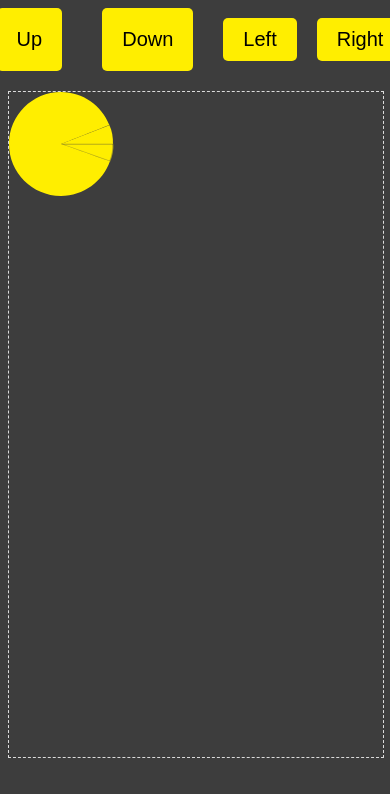
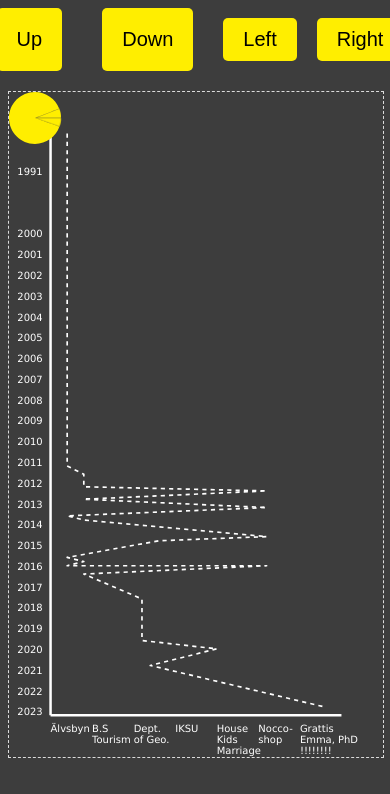
Before and after one commit to Perrus17/EmmasViz, a plain HTML site: page index.html in a window 390 px wide. Drawn offline with Linux system fonts and the light colour scheme.

```diff
--- a/index.html
+++ b/index.html
@@ -16,27 +16,94 @@
       <button id="right">Right</button>
     </div>
     <svg viewBox="0 0 450 800" version="1.1" xmlns="http://www.w3.org/2000/svg" xmlns:xlink="http://www.w3.org/1999/xlink" xml:space="preserve" style="fill-rule:evenodd;clip-rule:evenodd;stroke-linejoin:round;stroke-miterlimit:1.41421;">
-      <g id="PacMan" transform="translate(0,0) scale(0.5,0.5)">
+
+
+      <!-- Create chart background -->
+      <rect x="0" y="0" width="450" height="800" fill="rgb(61, 61, 61)"/>
+
+      <!-- Create x and y axes -->
+      <line x1="50" y1="750" x2="400" y2="750" stroke="white" stroke-width="3"/>
+      <line x1="50" y1="750" x2="50" y2="50" stroke="white" stroke-width="3"/>
+
+      <!-- Add x-axis labels (years from 1991 to 2023) -->
+      <!-- Scale: 1 year = 13.793 pixels -->
+      <text x="50" y="770" font-family="Verdana" font-size="12" fill="white">Älvsbyn</text>
+<text x="100" y="770" font-family="Verdana" font-size="12" fill="white">
+  <tspan x="100" dy="0">B.S</tspan>
+  <tspan x="100" dy="13"> Tourism</tspan>
+</text>
+<text x="150" y="770" font-family="Verdana" font-size="12" fill="white">
+  <tspan x="150" dy="0">Dept.</tspan>
+  <tspan x="150" dy="13">of Geo.</tspan>
+  <tspan x="150" dy="13"></tspan>
+</text>
+
+<text x="200" y="770" font-family="Verdana" font-size="12" fill="white">IKSU</text>
+<text x="250" y="770" font-family="Verdana" font-size="12" fill="white">
+  <tspan x="250" dy="0">House</tspan>
+  <tspan x="250" dy="13">Kids</tspan>
+  <tspan x="250" dy="13">Marriage</tspan>
+</text>
+
+<text x="300" y="770" font-family="Verdana" font-size="12" fill="white">
+  <tspan x="300" dy="0">Nocco-</tspan>
+  <tspan x="300" dy="13">shop</tspan></text>
+
+
+<text x="350" y="770" font-family="Verdana" font-size="12" fill="white">
+  <tspan x="350" dy="0">Grattis</tspan>
+  <tspan x="350" dy="13">Emma, PhD</tspan>
+  <tspan x="350" dy="13">!!!!!!!!</tspan>
+</text>
+<text x="400" y="770" font-family="Verdana" font-size="15" fill="white"></text>
+
+      <!-- ...continue for all years -->
+
+      <!-- Add y-axis labels (numbers from 0 to 9) -->
+      <!-- Scale: 1 unit = 70 pixels -->
+
+      <text x="10" y="100" font-family="Verdana" font-size="12" fill="white">1991</text>
+      <text x="10" y="175" font-family="Verdana" font-size="12" fill="white">2000</text>
+      <text x="10" y="200" font-family="Verdana" font-size="12" fill="white">2001</text>
+      <text x="10" y="225" font-family="Verdana" font-size="12" fill="white">2002</text>
+      <text x="10" y="250" font-family="Verdana" font-size="12" fill="white">2003</text>
+      <text x="10" y="275" font-family="Verdana" font-size="12" fill="white">2004</text>
+      <text x="10" y="300" font-family="Verdana" font-size="12" fill="white">2005</text>
+      <text x="10" y="325" font-family="Verdana" font-size="12" fill="white">2006</text>
+      <text x="10" y="350" font-family="Verdana" font-size="12" fill="white">2007</text>
+      <text x="10" y="375" font-family="Verdana" font-size="12" fill="white">2008</text>
+      <text x="10" y="400" font-family="Verdana" font-size="12" fill="white">2009</text>
+      <text x="10" y="425" font-family="Verdana" font-size="12" fill="white">2010</text>
+      <text x="10" y="450" font-family="Verdana" font-size="12" fill="white">2011</text>
+      <text x="10" y="475" font-family="Verdana" font-size="12" fill="white">2012</text>
+      <text x="10" y="500" font-family="Verdana" font-size="12" fill="white">2013</text>
+      <text x="10" y="525" font-family="Verdana" font-size="12" fill="white">2014</text>
+      <text x="10" y="550" font-family="Verdana" font-size="12" fill="white">2015</text>
+      <text x="10" y="575" font-family="Verdana" font-size="12" fill="white">2016</text>
+      <text x="10" y="600" font-family="Verdana" font-size="12" fill="white">2017</text>
+      <text x="10" y="625" font-family="Verdana" font-size="12" fill="white">2018</text>
+      <text x="10" y="650" font-family="Verdana" font-size="12" fill="white">2019</text>
+      <text x="10" y="675" font-family="Verdana" font-size="12" fill="white">2020</text>
+      <text x="10" y="700" font-family="Verdana" font-size="12" fill="white">2021</text>
+      <text x="10" y="725" font-family="Verdana" font-size="12" fill="white">2022</text>
+      <text x="10" y="750" font-family="Verdana" font-size="12" fill="white">2023</text>
+      <!-- ...continue for all numbers -->
+
+      <!-- Add dotted line -->
+      <!-- Define path points according to the scale -->
+      <polyline points="70,50 70,110 70,450 70,450 90,460 90,465 90,470 90,475 310,480 90,490 310,500 70,510 90,515 310,535 180,540 70,560 90,565 70,570 310,570 90,580 160,610 160,660 250,670 170,690 380,740 " stroke="white" stroke-width="2" fill="none" stroke-dasharray="5,5"/>
+
+      <g id="PacMan" transform="translate(0,0) scale(0.25,0.25)">
+        <!-- Pacman body here -->
+
+
+
         <path id="Body" d="M242.893,166.616c-17.161,48.556 -63.492,83.384 -117.893,83.384c-68.989,0 -125,-56.011 -125,-125c0,-68.989 56.011,-125 125,-125c52.892,0 98.155,32.922 116.398,79.374c-32.851,12.86 -116.233,45.807 -115.9,45.607c0.332,-0.199 85.618,30.449 117.395,41.635Z"
     style="fill:#fe0;" />
         <path id="Mouth2" d="M241.391,79.349c6.463,13.523 9.038,28.877 8.612,45.644l-124.938,0.011l116.326,-45.655Z" style="fill:#fe0;" />
         <path id="Mouth1" d="M242.666,166.576c5.484,-13.989 8.291,-27.865 7.37,-41.583l-125.037,-0.038l117.667,41.621Z" style="fill:#fe0;" />
 
       </g>
-      <!-- <path d="M300 130 L4500 100 L4500 100 L800 500 L3000 2000 L500 2000" stroke="#ffffff" fill="transparent" stroke-width="20" stroke-dasharray="20" /> -->
-    <!-- Add circles at each point -->
-<!-- <circle cx="300" cy="130" r="40" fill="#FF0000"/>
-<circle cx="4500" cy="100" r="50" fill="#FF0000"/>
-<circle cx="800" cy="500" r="50" fill="#FF0000"/>
-<circle cx="3000" cy="2000" r="50" fill="#FF0000"/>
-<circle cx="500" cy="2000" r="50" fill="#FF0000"/> -->
-
-<!-- Add labels to each circle -->
-<!-- <text x="300" y="130" fill="#FFFFFF" text-anchor="middle" dy="4em" font-size="50">Älvsbyn</text>
-<text x="4500" y="100" fill="#FFFFFF" text-anchor="middle" dy="1.4em" font-size="100">Central Perk</text>
-<text x="800" y="500" fill="#FFFFFF" text-anchor="middle" dy="2em" font-size="100">Museum</text>
-<text x="3000" y="2000" fill="#FFFFFF" text-anchor="middle" dy="1em" font-size="100">Point 4</text>
-<text x="500" y="2000" fill="#FFFFFF" text-anchor="middle" dy="1.2em" font-size="100">Home</text> -->
 </svg>
 </div>
   </body>
```
